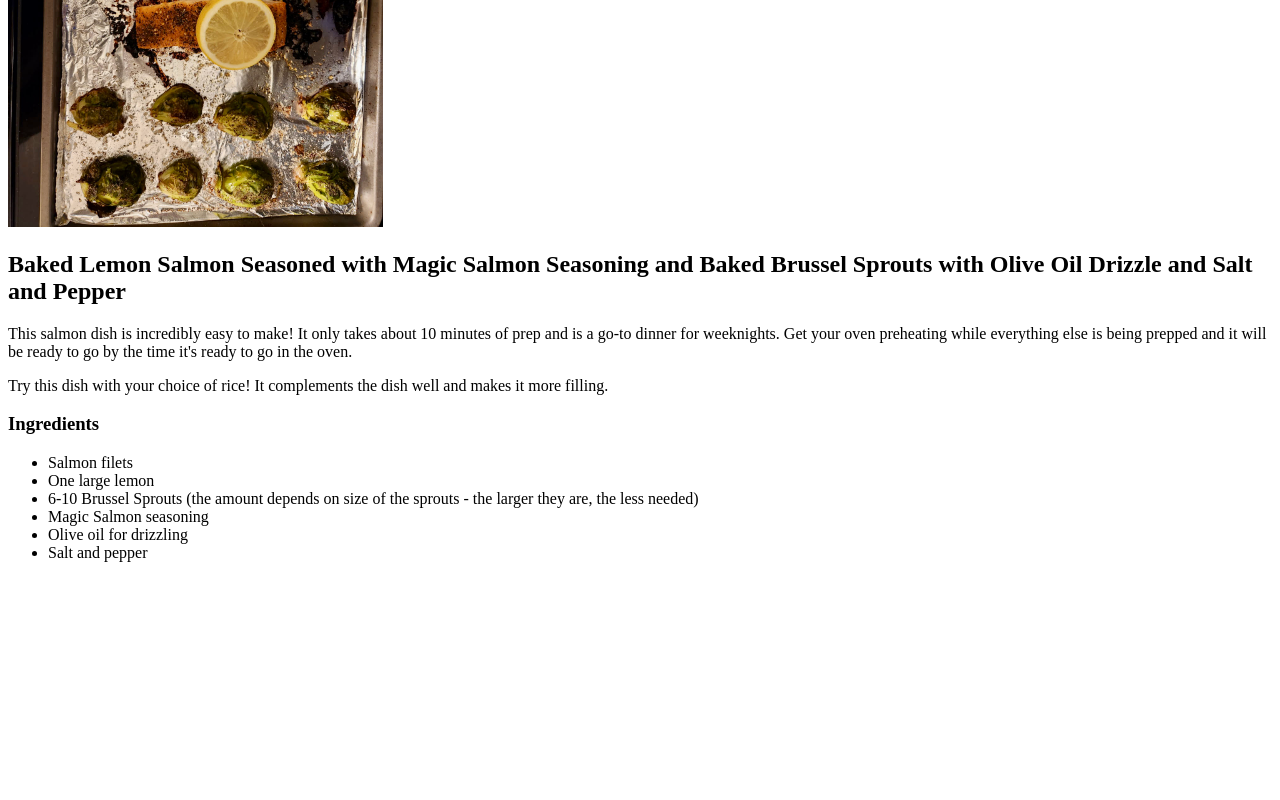
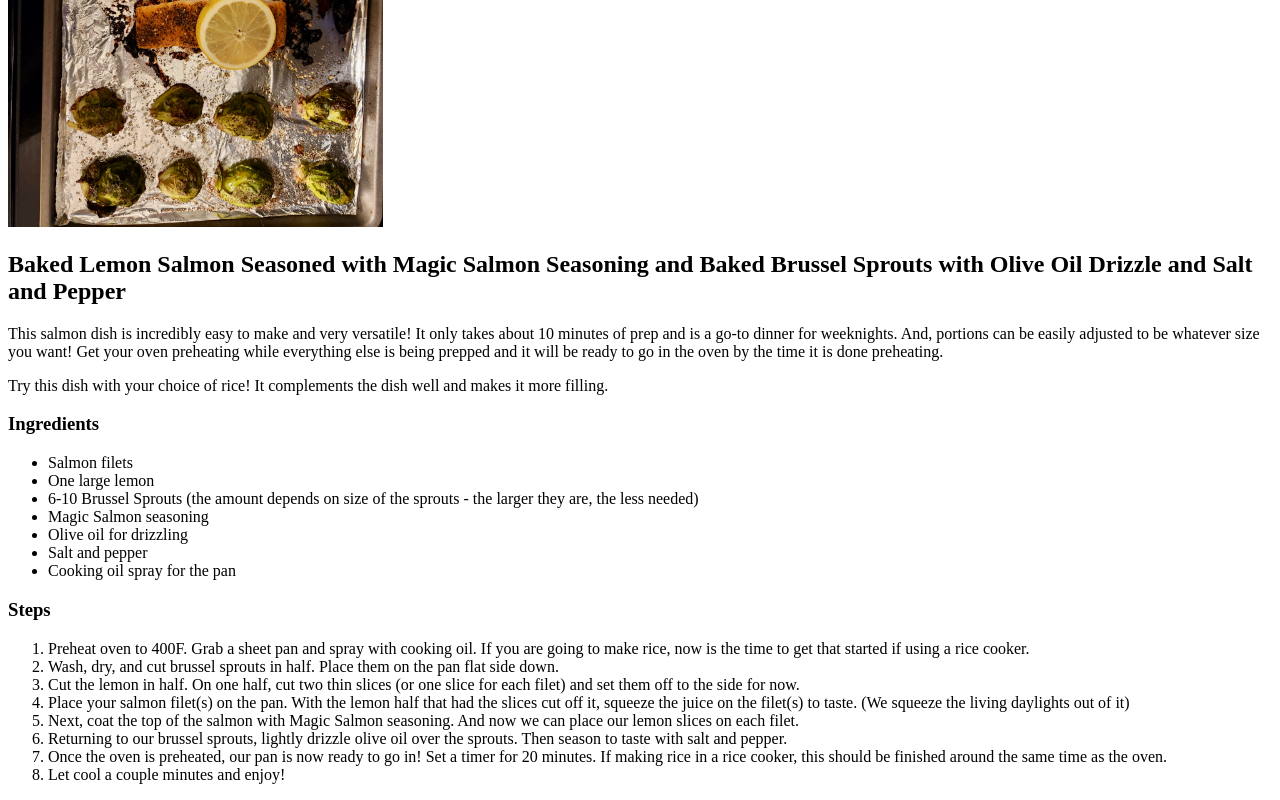
Before and after one commit to Che-Mei/odin-recipes, a plain HTML site: page recipes/lemon-salmon.html in a window 1280 px wide. Shown: the part 379-1179 px from the top of the page. Before the commit the page ends 957 px from the top, so only its background shows below. Drawn offline with Linux system fonts and the light colour scheme.

Commit message:
Created list of steps and added a line to the ingredients list.

```diff
--- a/recipes/lemon-salmon.html
+++ b/recipes/lemon-salmon.html
@@ -12,9 +12,9 @@
 
     <h2>Baked Lemon Salmon Seasoned with Magic Salmon Seasoning and Baked Brussel Sprouts with Olive Oil Drizzle and Salt and Pepper</h2>
 
-    <p>This salmon dish is incredibly easy to make! It only takes about 10 minutes of prep and is a go-to dinner for weeknights.
-        Get your oven preheating while everything else is being prepped and it will be ready to go by the time it's ready to go
-        in the oven.</p>
+    <p>This salmon dish is incredibly easy to make and very versatile! It only takes about 10 minutes of prep and is a go-to dinner for weeknights. And, portions
+        can be easily adjusted to be whatever size you want!
+        Get your oven preheating while everything else is being prepped and it will be ready to go in the oven by the time it is done preheating.</p>
 
     <p>Try this dish with your choice of rice! It complements the dish well and makes it more filling.</p>
 
@@ -26,7 +26,22 @@
         <li>Magic Salmon seasoning</li>
         <li>Olive oil for drizzling</li>
         <li>Salt and pepper</li>
+        <li>Cooking oil spray for the pan</li>
     </ul>
 
+    <h3>Steps</h3>
+    <ol>
+        <li>Preheat oven to 400F. Grab a sheet pan and spray with cooking oil. If you are going to make rice, now is the time to get that started if using a rice cooker.</li>
+        <li>Wash, dry, and cut brussel sprouts in half. Place them on the pan flat side down.</li>
+        <li>Cut the lemon in half. On one half, cut two thin slices (or one slice for each filet) and set them off to the side for now.</li>
+        <li>Place your salmon filet(s) on the pan. With the lemon half that had the slices cut off it,
+            squeeze the juice on the filet(s) to taste. (We squeeze the living daylights out of it)</li>
+        <li>Next, coat the top of the salmon with Magic Salmon seasoning. And now we can place our lemon
+            slices on each filet.</li>
+        <li>Returning to our brussel sprouts, lightly drizzle olive oil over the sprouts. Then season to taste
+            with salt and pepper.</li>
+        <li>Once the oven is preheated, our pan is now ready to go in! Set a timer for 20 minutes. If making rice in a rice cooker, this should be finished around the same time as the oven.</li>
+        <li>Let cool a couple minutes and enjoy!</li>
+    </ol>
 </body>
 </html>
```
